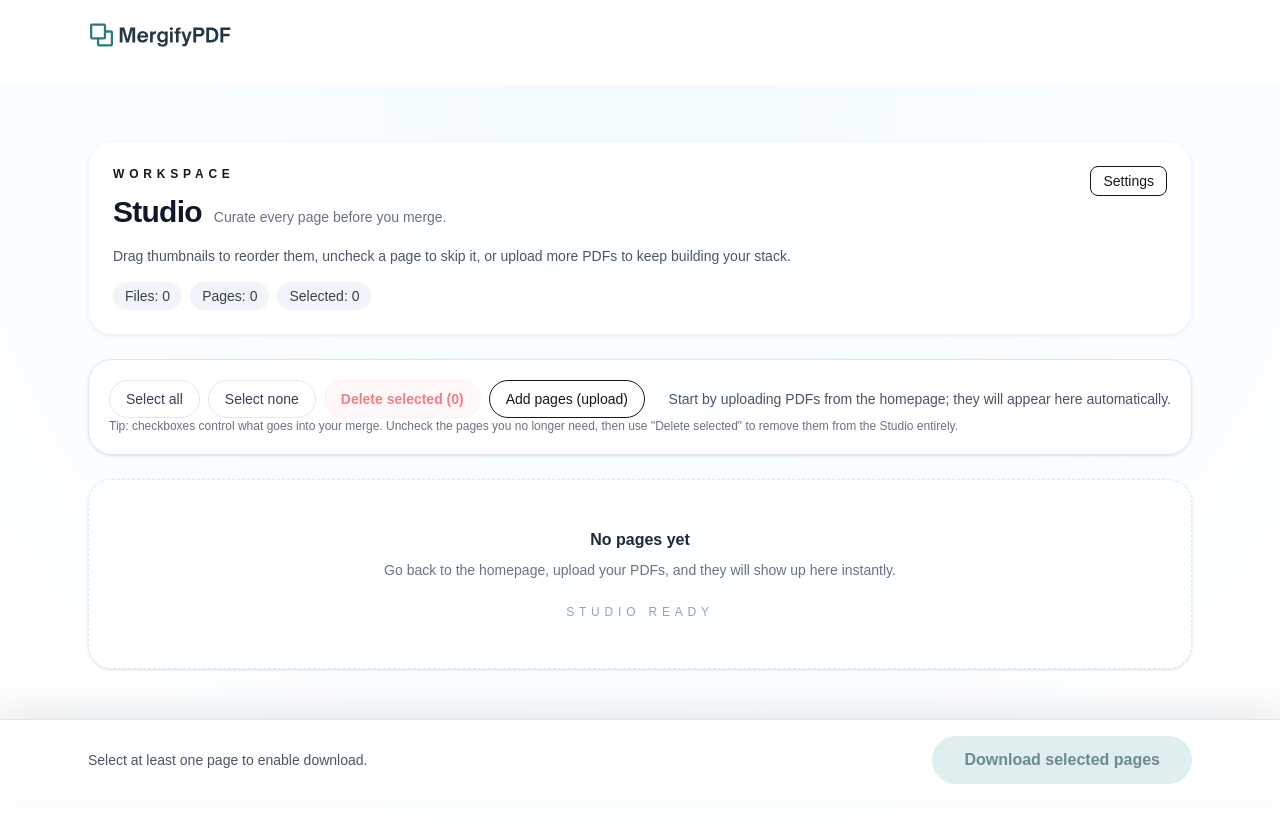
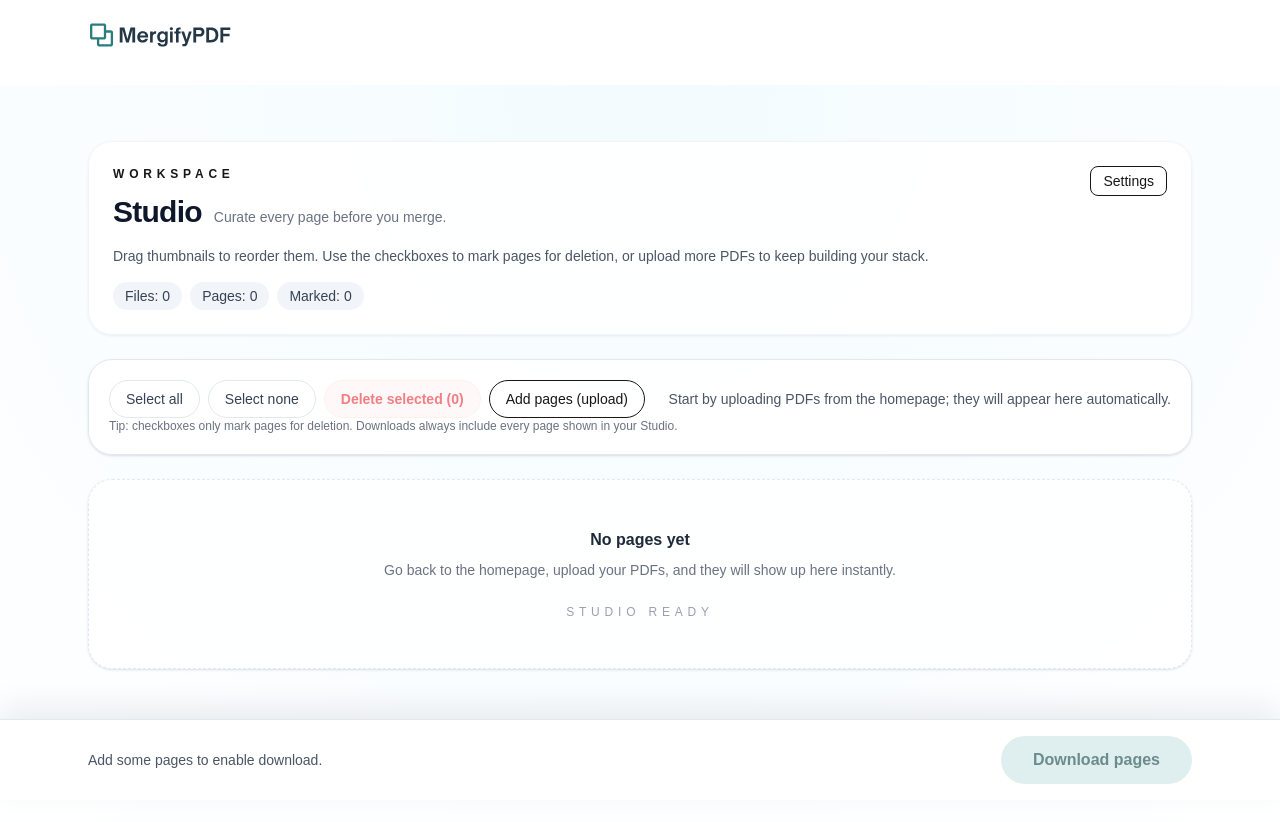
Before and after one commit to Mergify2020/mergifypdf, a Next.js app: page /studio in a window 1280 px wide. Shown: the top 822 px of the page. Built offline with nearby package versions, Linux system fonts and the light colour scheme.

Commit message:
fix: decouple studio selection and download

```diff
--- a/src/app/studio/page.tsx
+++ b/src/app/studio/page.tsx
@@ -27,18 +27,18 @@ type PageItem = {
   srcIdx: number; // which source file
   pageIdx: number; // page index inside that source
   thumb: string; // data URL for preview
-  keep: boolean; // selected or not
+  selected: boolean; // marked for deletion
 };
 
 /** One sortable thumbnail tile */
 function SortableThumb({
   item,
   index,
-  toggleKeep,
+  toggleSelect,
 }: {
   item: PageItem;
   index: number;
-  toggleKeep: (id: string) => void;
+  toggleSelect: (id: string) => void;
 }) {
   const { attributes, listeners, setNodeRef, transform, transition } = useSortable({
     id: item.id,
@@ -57,7 +57,7 @@ function SortableThumb({
       {...attributes}
       {...listeners}
       className={`relative rounded-2xl border border-slate-200 bg-white/95 p-3 shadow-sm transition hover:-translate-y-0.5 hover:border-slate-300 focus-within:ring-2 focus-within:ring-brand/30 ${
-        !item.keep ? "opacity-50" : ""
+        item.selected ? "border-brand/40 ring-2 ring-brand/30" : ""
       }`}
     >
       <label className="flex cursor-pointer select-none flex-col gap-3">
@@ -65,9 +65,9 @@ function SortableThumb({
           <span className="text-sm font-semibold text-gray-800">Page {index + 1}</span>
           <input
             type="checkbox"
-            checked={item.keep}
-            onChange={() => toggleKeep(item.id)}
-            aria-label={`Keep page ${index + 1}`}
+            checked={item.selected}
+            onChange={() => toggleSelect(item.id)}
+            aria-label={`Select page ${index + 1} for deletion`}
             className="h-4 w-4 rounded border-slate-300 text-brand focus-visible:outline-none focus-visible:ring-2 focus-visible:ring-brand/40"
           />
         </div>
@@ -152,7 +152,7 @@ function StudioClient() {
               srcIdx: s,
               pageIdx: p - 1,
               thumb: canvas.toDataURL("image/png"),
-              keep: true,
+              selected: false,
             });
           }
         }
@@ -196,22 +196,19 @@ function StudioClient() {
     e.currentTarget.value = "";
   }
 
-  /** Toggle select */
-  function toggleKeep(id: string) {
-    setPages((prev) => prev.map((p) => (p.id === id ? { ...p, keep: !p.keep } : p)));
+  /** Toggle delete selection */
+  function toggleSelect(id: string) {
+    setPages((prev) => prev.map((p) => (p.id === id ? { ...p, selected: !p.selected } : p)));
   }
 
   /** Select all / none */
   function selectAll(v: boolean) {
-    setPages((prev) => prev.map((p) => ({ ...p, keep: v })));
+    setPages((prev) => prev.map((p) => ({ ...p, selected: v })));
   }
 
-  /** Remove pages that are currently unchecked */
+  /** Remove pages that are currently selected */
   function handleDeleteSelected() {
-    setPages((prev) => {
-      const kept = prev.filter((p) => p.keep);
-      return kept.length === prev.length ? prev : kept;
-    });
+    setPages((prev) => prev.filter((p) => !p.selected));
   }
 
   /** Drag end reorders the pages array */
@@ -227,10 +224,8 @@ function StudioClient() {
   /** Build final PDF respecting order + keep flags */
   async function handleDownload() {
     try {
-      if (pages.length === 0) return;
-      const kept = pages.filter((p) => p.keep);
-      if (kept.length === 0) {
-        setError("Select at least one page.");
+      if (pages.length === 0) {
+        setError("Add at least one page first.");
         return;
       }
       setBusy(true);
@@ -238,7 +233,7 @@ function StudioClient() {
 
       // Load each unique source once into a PDFDocument, cache in a map
       const docCache = new Map<number, PDFDocument>();
-      for (const p of kept) {
+      for (const p of pages) {
         if (!docCache.has(p.srcIdx)) {
           const srcUrl = sources[p.srcIdx].url;
           const ab = await (await fetch(srcUrl)).arrayBuffer();
@@ -247,9 +242,9 @@ function StudioClient() {
         }
       }
 
-      // Now copy selected pages in the displayed order
+      // Now copy pages in the displayed order
       const out = await PDFDocument.create();
-      for (const p of kept) {
+      for (const p of pages) {
         const srcDoc = docCache.get(p.srcIdx)!;
         const [copied] = await out.copyPages(srcDoc, [p.pageIdx]);
         out.addPage(copied);
@@ -281,9 +276,8 @@ function StudioClient() {
   }
 
   const itemsIds = useMemo(() => pages.map((p) => p.id), [pages]);
-  const keptCount = useMemo(() => pages.filter((p) => p.keep).length, [pages]);
-  const removableCount = useMemo(() => pages.filter((p) => !p.keep).length, [pages]);
-  const downloadDisabled = busy || keptCount === 0;
+  const selectedCount = useMemo(() => pages.filter((p) => p.selected).length, [pages]);
+  const downloadDisabled = busy || pages.length === 0;
 
   return (
     <main className="min-h-screen bg-[radial-gradient(circle_at_top,_#f3fbff,_#ffffff)]">
@@ -299,13 +293,13 @@ function StudioClient() {
                 </div>
               </div>
               <p className="text-sm text-gray-600">
-                Drag thumbnails to reorder them, uncheck a page to skip it, or upload more PDFs to keep building your
-                stack.
+                Drag thumbnails to reorder them. Use the checkboxes to mark pages for deletion, or upload more PDFs to
+                keep building your stack.
               </p>
               <div className="flex flex-wrap gap-2 text-sm font-medium text-gray-700">
                 <span className="rounded-full bg-slate-100 px-3 py-1">Files: {sources.length}</span>
                 <span className="rounded-full bg-slate-100 px-3 py-1">Pages: {pages.length}</span>
-                <span className="rounded-full bg-slate-100 px-3 py-1">Selected: {keptCount}</span>
+                <span className="rounded-full bg-slate-100 px-3 py-1">Marked: {selectedCount}</span>
               </div>
             </div>
             <div className="ml-auto shrink-0">
@@ -332,9 +326,9 @@ function StudioClient() {
               <button
                 className="rounded-full border border-red-100 bg-red-50 px-4 py-2 text-sm font-semibold text-red-600 transition hover:bg-red-100 focus-visible:outline-none focus-visible:ring-2 focus-visible:ring-red-200 focus-visible:ring-offset-2 disabled:cursor-not-allowed disabled:opacity-50"
                 onClick={handleDeleteSelected}
-                disabled={removableCount === 0}
+                disabled={selectedCount === 0}
               >
-                Delete selected ({removableCount})
+                Delete selected ({selectedCount})
               </button>
               <button
                 className="rounded-full border border-brand/30 bg-brand/5 px-4 py-2 text-sm font-medium text-brand transition hover:bg-brand/10 focus-visible:outline-none focus-visible:ring-2 focus-visible:ring-brand focus-visible:ring-offset-2"
@@ -354,11 +348,11 @@ function StudioClient() {
             <p className="text-sm text-gray-600 lg:ml-auto">
               {pages.length === 0
                 ? 'Start by uploading PDFs from the homepage; they will appear here automatically.'
-                : 'Need more content? Upload another PDF—the current order stays intact. Uncheck any extras, then delete them to keep things tidy.'}
+                : 'Need more content? Upload another PDF—the current order stays intact. Select any extras, then delete them to keep things tidy.'}
             </p>
           </div>
           <p className="text-xs text-gray-500">
-            Tip: checkboxes control what goes into your merge. Uncheck the pages you no longer need, then use "Delete selected" to remove them from the Studio entirely.
+            Tip: checkboxes only mark pages for deletion. Downloads always include every page shown in your Studio.
           </p>
         </div>
 
@@ -380,7 +374,7 @@ function StudioClient() {
               <SortableContext items={itemsIds} strategy={rectSortingStrategy}>
                 <ul className="grid grid-cols-2 gap-3 sm:grid-cols-3 md:grid-cols-4 lg:grid-cols-6">
                   {pages.map((p, i) => (
-                    <SortableThumb key={p.id} item={p} index={i} toggleKeep={toggleKeep} />
+                    <SortableThumb key={p.id} item={p} index={i} toggleSelect={toggleSelect} />
                   ))}
                 </ul>
               </SortableContext>
@@ -402,16 +396,16 @@ function StudioClient() {
       <div className="sticky bottom-0 border-t border-slate-200 bg-white/95 py-4 shadow-[0_-12px_30px_rgba(15,23,42,0.08)] backdrop-blur">
         <div className="mx-auto flex max-w-6xl flex-col gap-3 px-4 lg:flex-row lg:items-center lg:justify-between lg:px-6">
           <p className="text-sm text-gray-600">
-            {keptCount > 0
-              ? `Ready to download ${keptCount} ${keptCount === 1 ? "page" : "pages"}?`
-              : "Select at least one page to enable download."}
+            {pages.length > 0
+              ? `Ready to download ${pages.length} ${pages.length === 1 ? "page" : "pages"}?`
+              : "Add some pages to enable download."}
           </p>
           <button
             className="rounded-full bg-[#2A7C7C] px-8 py-3 text-base font-semibold text-white shadow-lg shadow-[#1a4d4d]/30 transition hover:bg-[#256b6b] focus-visible:outline-none focus-visible:ring-2 focus-visible:ring-[#2A7C7C] focus-visible:ring-offset-2 active:bg-[#1f5d5d] disabled:cursor-not-allowed disabled:bg-[#dfeeee] disabled:text-[#6c8c8c] disabled:shadow-none"
             onClick={handleDownload}
             disabled={downloadDisabled}
           >
-            {busy ? "Building..." : "Download selected pages"}
+            {busy ? "Building..." : "Download pages"}
           </button>
         </div>
       </div>
```
